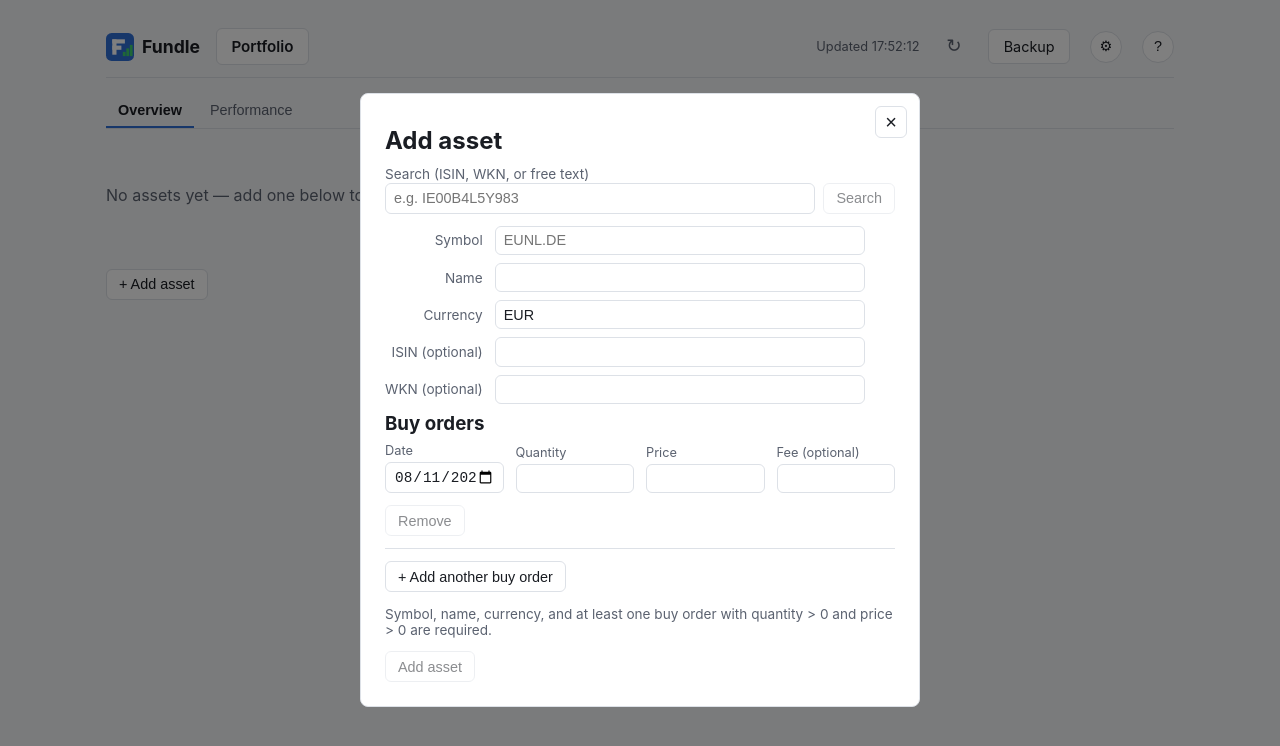
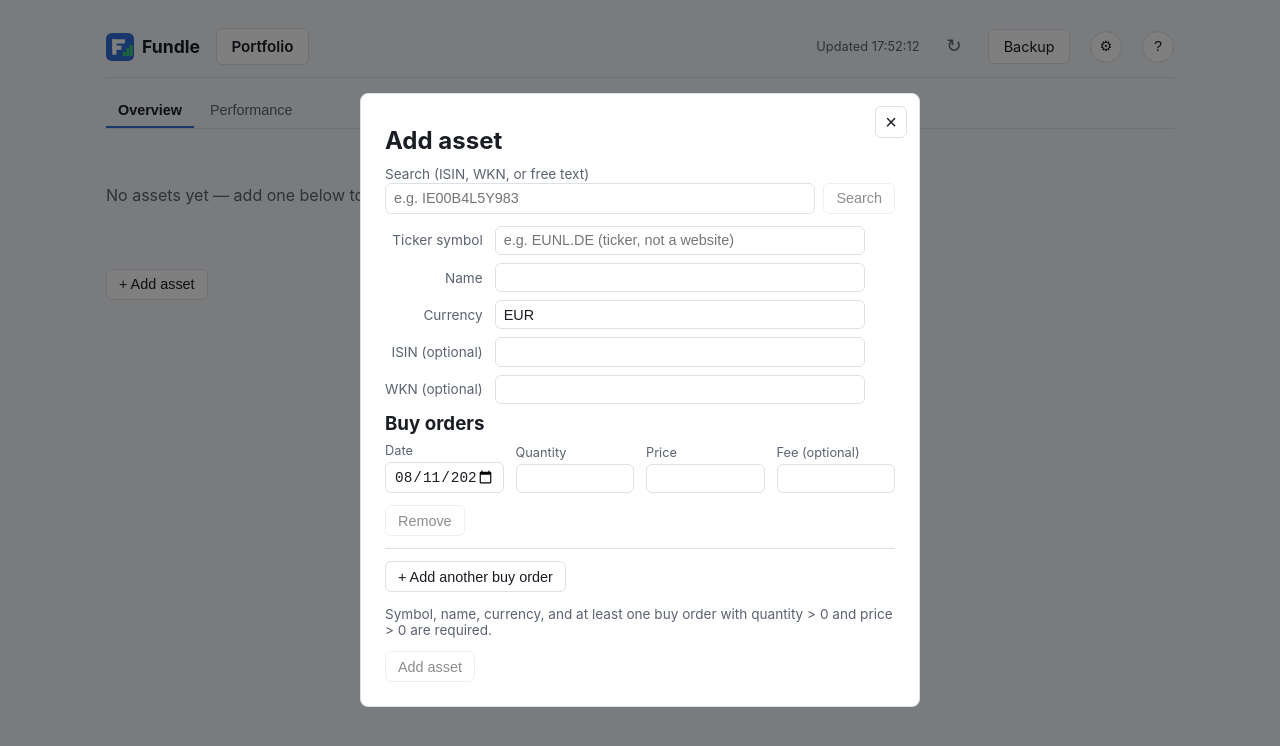
Before and after one commit to Gram21/fundle, a React (Vite) app: page / in a window 1280 px wide. Both pictures are taken after a click on the button "+ Add asset". Shown: the top 746 px of the page. Built offline with nearby package versions, Linux system fonts and the light colour scheme.

Commit message:
Clarify that the Symbol field wants a ticker, not a website
Relabeled to "Ticker symbol" with a tooltip, and updated the
placeholder/no-results hint — the example "EUNL.DE" reads exactly
like a domain name, and eunl.de really is a registered (parked)
domain, which is confusing.

```diff
--- a/src/ui/AddAssetForm.tsx
+++ b/src/ui/AddAssetForm.tsx
@@ -123,8 +123,9 @@ export default function AddAssetForm({ onDone }: { onDone?: () => void }) {
 
       {searched && !searching && results.length === 0 && (
         <p className="hint">
-          No matches. German WKNs often do not resolve with free providers — try the ISIN, or type the provider
-          symbol directly into the "Symbol" field below (e.g. 'EUNL.DE').
+          No matches. German WKNs often do not resolve with free providers — try the ISIN, or type
+          the ticker symbol directly into the "Symbol" field below (e.g. 'EUNL.DE' — that's Yahoo
+          Finance's ticker notation, not a website).
         </p>
       )}
 
@@ -143,13 +144,15 @@ export default function AddAssetForm({ onDone }: { onDone?: () => void }) {
       )}
 
       <div className="form-grid">
-        <label htmlFor="asset-symbol">Symbol</label>
+        <label htmlFor="asset-symbol" title="The provider's ticker code, e.g. Yahoo Finance's 'EUNL.DE' — not a website">
+          Ticker symbol
+        </label>
         <input
           id="asset-symbol"
           type="text"
           value={symbol}
           onChange={(e) => setSymbol(e.target.value)}
-          placeholder="EUNL.DE"
+          placeholder="e.g. EUNL.DE (ticker, not a website)"
           required
         />
 
```
